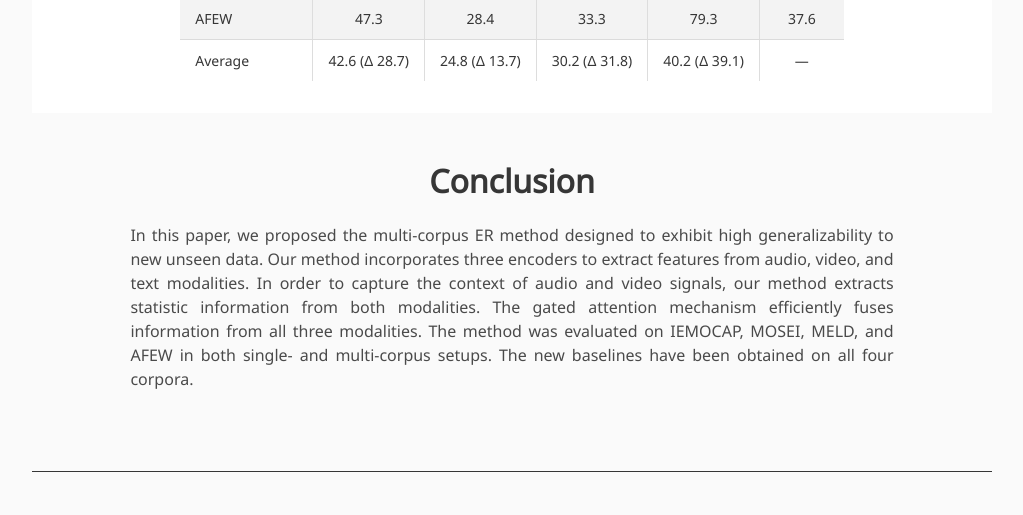
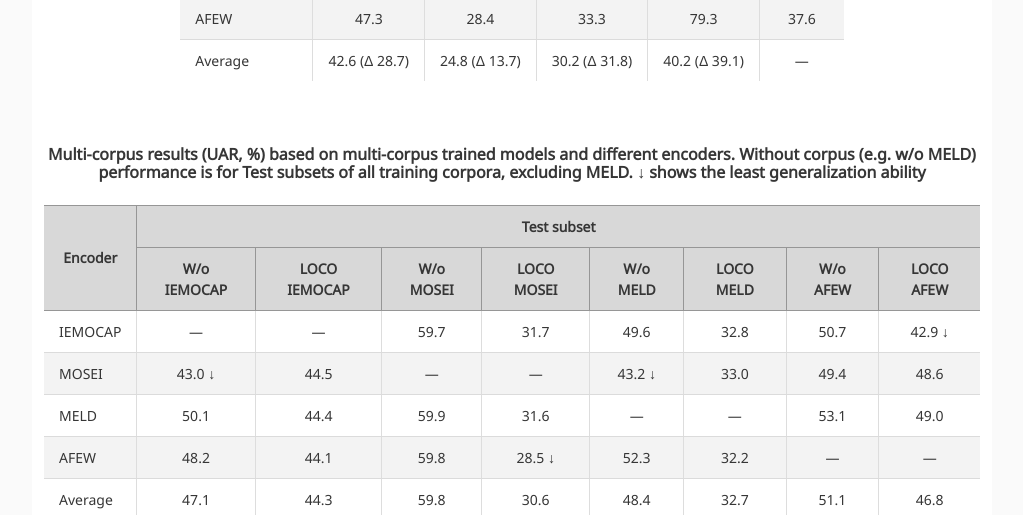
Before and after one commit to MiSTeR1995/MER, a plain HTML site: page index.html in a window 1280 px wide. Shown: the part 3215-3730 px from the top of the page, without its empty margins (128-1151 px from the left). Drawn offline with nearby package versions, Linux system fonts and the light colour scheme; some icons are missing; a web font is replaced by a local one.

Commit message:
Update index.html

```diff
--- a/index.html
+++ b/index.html
@@ -579,6 +579,93 @@
             </div>
         </div>
 
+        <div class="table-section">
+            <div class="container is-max-desktop">
+                <div class="table">
+                    <div class="columns is-centered has-text-centered">
+                        <div class="column is-four-fifths">
+                            <h6 class="title is-6">Multi-corpus results (UAR, %) based on multi-corpus trained models and different encoders. Without corpus (e.g. w/o MELD) performance is for Test subsets of all training corpora, excluding MELD. ↓ shows the least generalization ability</h6>
+                            <table>
+                                <thead>
+                                    <tr>
+                                        <th rowspan="2" class="rc">Encoder</th>
+                                        <th colspan="8">Test subset</th>
+                                    </tr>
+                                    <tr>
+                                        <th>W/o IEMOCAP</th>
+                                        <th>LOCO IEMOCAP</th>
+                                        <th>W/o MOSEI</th>
+                                        <th>LOCO MOSEI</th>
+                                        <th>W/o MELD</th>
+                                        <th>LOCO MELD</th>
+                                        <th>W/o AFEW</th>
+                                        <th>LOCO AFEW</th>
+                                    </tr>
+                                </thead>
+                                <tbody>
+                                    <tr>
+                                        <td>IEMOCAP</td>
+                                        <td class="center">&mdash;</td>
+                                        <td class="center">&mdash;</td>
+                                        <td class="center">59.7</td>
+                                        <td class="center">31.7</td>
+                                        <td class="center">49.6</td>
+                                        <td class="center">32.8</td>
+                                        <td class="center">50.7</td>
+                                        <td class="center">42.9 ↓</td>
+                                    </tr>
+                                    <tr>
+                                        <td>MOSEI</td>
+                                        <td class="center">43.0 ↓</td>
+                                        <td class="center">44.5</td>
+                                        <td class="center">&mdash;</td>
+                                        <td class="center">&mdash;</td>
+                                        <td class="center">43.2 ↓</td>
+                                        <td class="center">33.0</td>
+                                        <td class="center">49.4</td>
+                                        <td class="center">48.6</td>
+                                    </tr>
+                                    <tr>
+                                        <td>MELD</td>
+                                        <td class="center">50.1</td>
+                                        <td class="center">44.4</td>
+                                        <td class="center">59.9</td>
+                                        <td class="center">31.6</td>
+                                        <td class="center">&mdash;</td>
+                                        <td class="center">&mdash;</td>
+                                        <td class="center">53.1</td>
+                                        <td class="center">49.0</td>
+                                    </tr>
+                                    <tr>
+                                        <td>AFEW</td>
+                                        <td class="center">48.2</td>
+                                        <td class="center">44.1</td>
+                                        <td class="center">59.8</td>
+                                        <td class="center">28.5 ↓</td>
+                                        <td class="center">52.3</td>
+                                        <td class="center">32.2</td>
+                                        <td class="center">&mdash;</td>
+                                        <td class="center">&mdash;</td>
+                                    </tr>
+                                    <tr>
+                                        <td>Average</td>
+                                        <td class="center">47.1</td>
+                                        <td class="center">44.3</td>
+                                        <td class="center">59.8</td>
+                                        <td class="center">30.6</td>
+                                        <td class="center">48.4</td>
+                                        <td class="center">32.7</td>
+                                        <td class="center">51.1</td>
+                                        <td class="center">46.8</td>
+                                    </tr>
+                                </tbody>
+                            </table>
+                        </div>
+                    </div>
+                </div>
+            </div>
+        </div>
+
         <div class="conclusion-section">
             <div class="container is-max-desktop">
                 <div class="conclusion">
```
